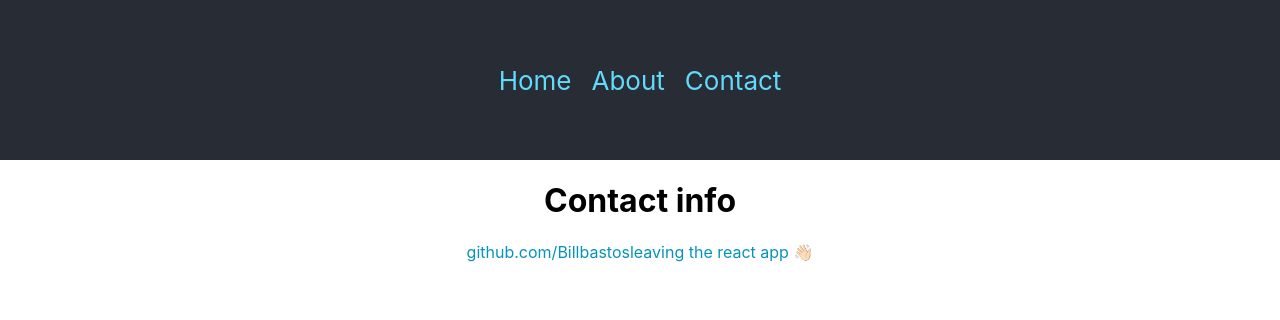
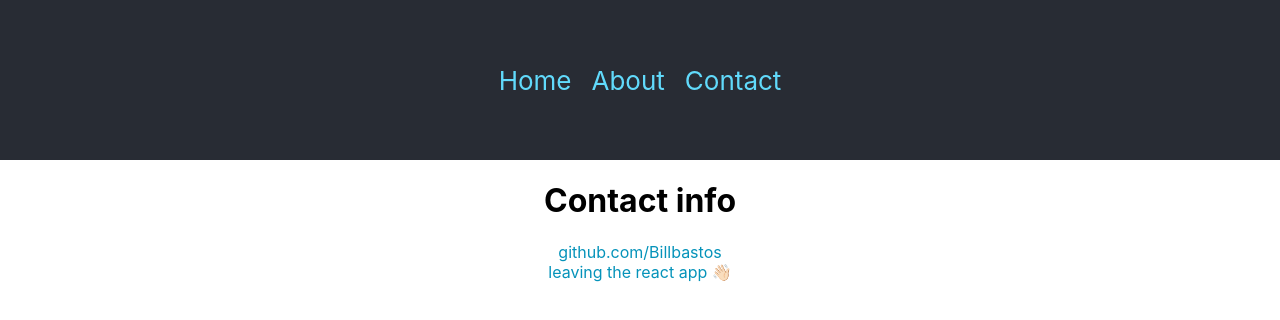
Before and after one commit to Billbastos/local-app, a React (Create React App) app: page /local-app/contact in a window 1280 px wide. Shown: the top 320 px of the page. Built offline with nearby package versions, Linux system fonts and the light colour scheme.

Commit message:
add external route

```diff
--- a/public/pages/external.html
+++ b/public/pages/external.html
@@ -5,6 +5,16 @@
     <meta http-equiv="X-UA-Compatible" content="IE=edge">
     <meta name="viewport" content="width=device-width, initial-scale=1.0">
     <title>External - route</title>
+    <style type='text/css'>
+        body {
+            margin: 20px;
+            font-family: -apple-system, BlinkMacSystemFont, 'Segoe UI', 'Roboto', 'Oxygen',
+                'Ubuntu', 'Cantarell', 'Fira Sans', 'Droid Sans', 'Helvetica Neue',
+                sans-serif;
+            -webkit-font-smoothing: antialiased;
+            -moz-osx-font-smoothing: grayscale;
+        }
+    </style>
 </head>
 <body>
     <h1>External Route</h1>
--- a/src/Contact.js
+++ b/src/Contact.js
@@ -5,8 +5,8 @@ const Contact = () => {
         <div>
             <h1>Contact info</h1>
             <main>
-                <span><A target='blank' href='https://github.com/Billbastos'>github.com/Billbastos</A></span>
-                <span><A target='blank' href='pages/external'>leaving the react app 👋🏻</A></span>
+                <div><A target='blank' href='https://github.com/Billbastos'>github.com/Billbastos</A></div>
+                <div><A target='blank' href='../local-app/pages/external.html'>leaving the react app 👋🏻</A></div>
             </main>
         </div>
     );
```
Also changed, not shown: 7 other files (tests, documents, lock files or other folders).
